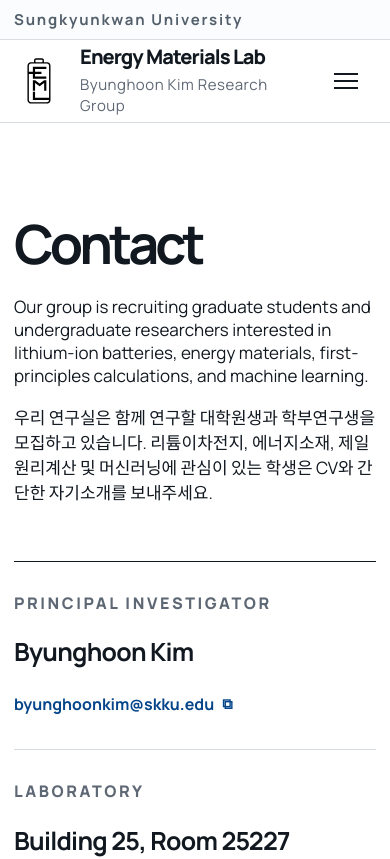
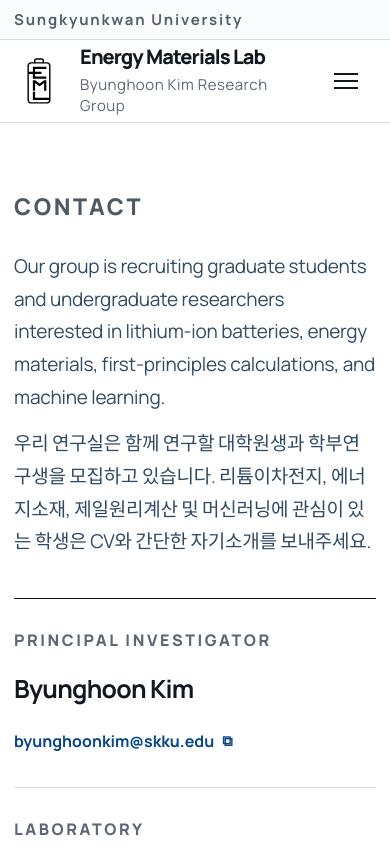
Before and after one commit to Energy-Materials-Laboratory/energy-materials-laboratory.github.io, a Next.js app: page /contact in a window 390 px wide. Shown: the top 859 px of the page. Built offline with nearby package versions, Linux system fonts and the light colour scheme.

Commit message:
Balance the contact page introduction

```diff
--- a/app/globals.css
+++ b/app/globals.css
@@ -2547,11 +2547,40 @@
   min-height: 690px;
   display: grid;
   grid-template-columns: 1.2fr 1fr;
-  column-gap: 100px;
-  row-gap: 56px;
+  gap: 100px;
   align-items: center;
   padding-block: 82px;
   border-bottom: 1px solid var(--ink);
+}
+
+.contact-intro {
+  min-width: 0;
+}
+
+.contact-hero h1.contact-page-label {
+  max-width: none;
+  margin: 0 0 38px;
+  color: var(--page-label);
+  font-size: clamp(23px, 1.9vw, 30px);
+  font-weight: var(--weight-bold);
+  letter-spacing: .11em;
+  line-height: 1.35;
+  text-transform: uppercase;
+}
+
+.contact-intro-copy {
+  max-width: 700px;
+  display: grid;
+  gap: 16px;
+}
+
+.contact-intro-copy > p {
+  margin: 0;
+  color: #304a63;
+  font-size: clamp(20px, 1.55vw, 24px);
+  font-weight: 400;
+  letter-spacing: -.012em;
+  line-height: 1.72;
 }
 
 .contact-details {
@@ -2584,31 +2613,6 @@
   margin-top: 14px;
   color: var(--blue-dark);
   font-weight: 630;
-}
-
-.contact-recruitment {
-  grid-column: 1 / -1;
-  padding-top: 44px;
-  border-top: 1px solid var(--ink);
-}
-
-.contact-recruitment-copy {
-  width: min(100%, 980px);
-  margin-inline: auto;
-  display: grid;
-  grid-template-columns: 1fr;
-  gap: 14px;
-  align-items: start;
-}
-
-.contact-recruitment-copy > p {
-  max-width: none;
-  margin: 0;
-  color: #304a63;
-  font-size: clamp(18px, 1.35vw, 21px);
-  font-weight: 400;
-  letter-spacing: -.012em;
-  line-height: 1.72;
 }
 
 .recruitment-detail > .site-width {
@@ -2924,7 +2928,6 @@
   .year-index { position: static; display: flex; flex-wrap: wrap; border-bottom: 1px solid var(--rule); padding-bottom: 18px; }
   .gallery-grid { grid-template-columns: repeat(2, 1fr); }
   .contact-hero { grid-template-columns: 1fr; gap: 50px; padding-block: 90px; }
-  .contact-recruitment-copy { width: 100%; gap: 16px; }
   .recruitment-detail > .site-width { grid-template-columns: 1fr; gap: 32px; padding-block: 80px; }
 }
 
@@ -2980,9 +2983,9 @@
   }
   .page-hero h1, .contact-hero h1 { font-size: var(--size-page-title-mobile); }
   .contact-hero { gap: 40px; padding-block: 68px; }
-  .contact-recruitment { padding-top: 34px; }
-  .contact-recruitment-copy { gap: 14px; }
-  .contact-recruitment-copy > p { font-size: 18px; }
+  .contact-hero h1.contact-page-label { margin-bottom: 28px; }
+  .contact-intro-copy { gap: 14px; }
+  .contact-intro-copy > p { font-size: 19px; }
   .research-detail { grid-template-columns: 1fr; gap: 24px; padding-block: 48px; }
   .research-number,
   .research-detail-copy,
```
